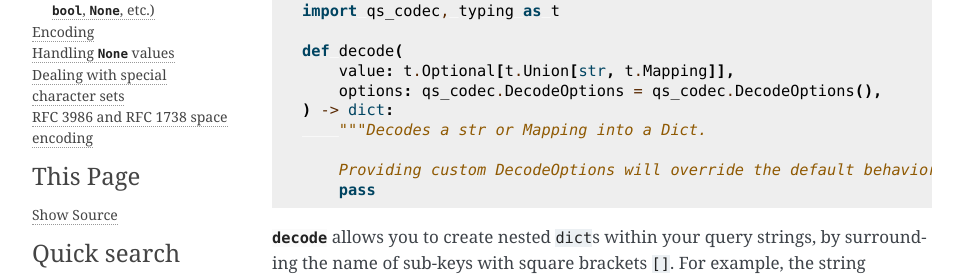
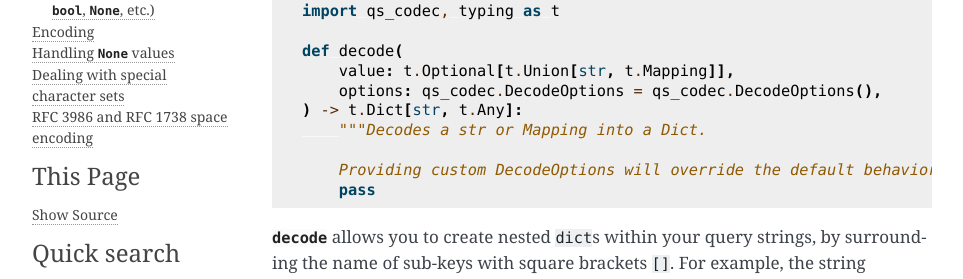
Before and after one commit to techouse/qs_codec, a Sphinx documentation site: the page built from docs/README.rst, in a window 1280 px wide and 900 px high. Shown: the part 180-459 px from the top of the window, without its empty margins (148-1111 px from the left). Built offline with Sphinx 7.4.7, drawn with Linux system fonts in a browser that asks for light colours.

Commit message:
:memo: update docs

```diff
--- a/README.rst
+++ b/README.rst
@@ -37,7 +37,7 @@ dictionaries
    def decode(
        value: t.Optional[t.Union[str, t.Mapping]],
        options: qs_codec.DecodeOptions = qs_codec.DecodeOptions(),
-   ) -> dict:
+   ) -> t.Dict[str, t.Any]:
        """Decodes a str or Mapping into a Dict.
 
        Providing custom DecodeOptions will override the default behavior."""
--- a/docs/README.rst
+++ b/docs/README.rst
@@ -11,7 +11,7 @@ dictionaries
    def decode(
        value: t.Optional[t.Union[str, t.Mapping]],
        options: qs_codec.DecodeOptions = qs_codec.DecodeOptions(),
-   ) -> dict:
+   ) -> t.Dict[str, t.Any]:
        """Decodes a str or Mapping into a Dict.
 
        Providing custom DecodeOptions will override the default behavior."""
```
